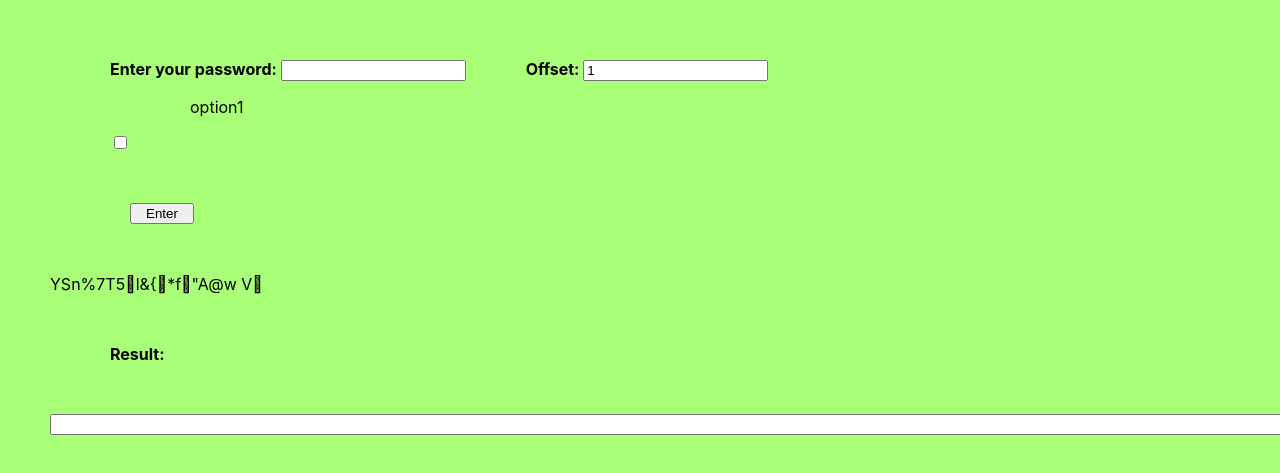
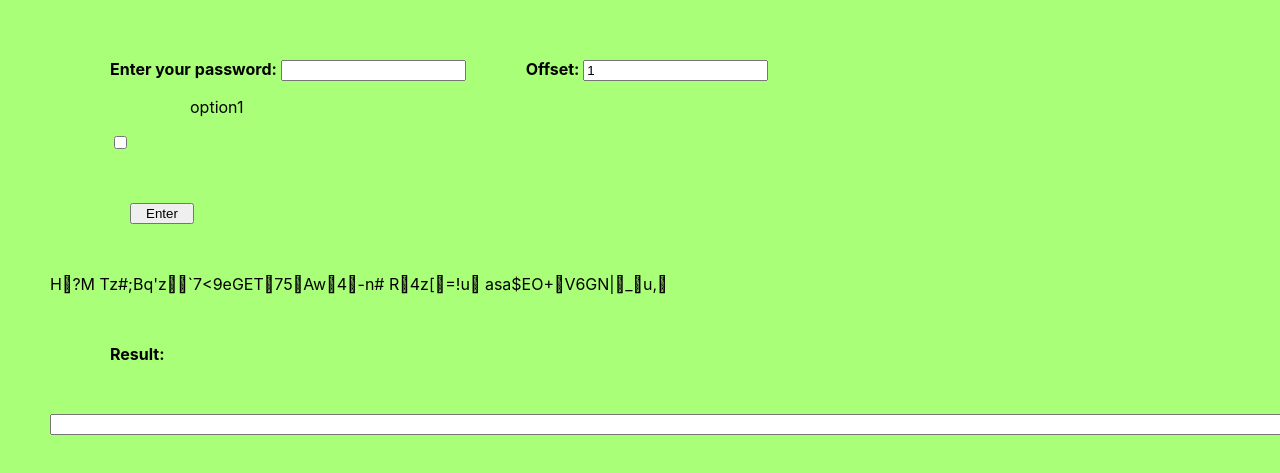
Before and after one commit to KaloyanGrigorovGeorgiev/Kehlibarovci, a React (Create React App) app: page / in a window 1280 px wide. Shown: the part 141-614 px from the top of the page. Built offline with nearby package versions, Linux system fonts and the light colour scheme.

Commit message:
added rounds option

```diff
--- a/src/App.tsx
+++ b/src/App.tsx
@@ -19,7 +19,7 @@ function App() {
           <span className="checkmark"></span>
         </label>
         <button className="button">Enter</button>
-        {generate(offset, password, true)}
+        {generate(offset, password, true, 3)}
         <b className="rezultat">Result: </b>
         <input></input>
       </div>
--- a/src/generator.ts
+++ b/src/generator.ts
@@ -1,5 +1,5 @@
 import './App.css';
-export function generate(n: number, password: string, withSalt: boolean) {
+export function generate(n: number, password: string, withSalt: boolean, rounds: number) {
     function generateSalt(length: number) {
         let salt = "";
         do {
@@ -10,7 +10,7 @@ export function generate(n: number, password: string, withSalt: boolean) {
     function encode(message: string) {
         let result = "";
         let newMessage = message;
-        if(withSalt){
+        if (withSalt) {
             const salt1: string = generateSalt(10);
             const salt2: string = generateSalt(10);
             newMessage = salt1 + message + salt2;
@@ -22,5 +22,11 @@ export function generate(n: number, password: string, withSalt: boolean) {
         }
         return result;
     }
-    return encode(password)
+    let counter = 1;
+    let result = password;
+    do {
+         result = encode(result);
+         counter++;
+    } while (counter <= rounds)
+    return result;
 }
```
Lines whose indentation alone changed are shown as unchanged.
